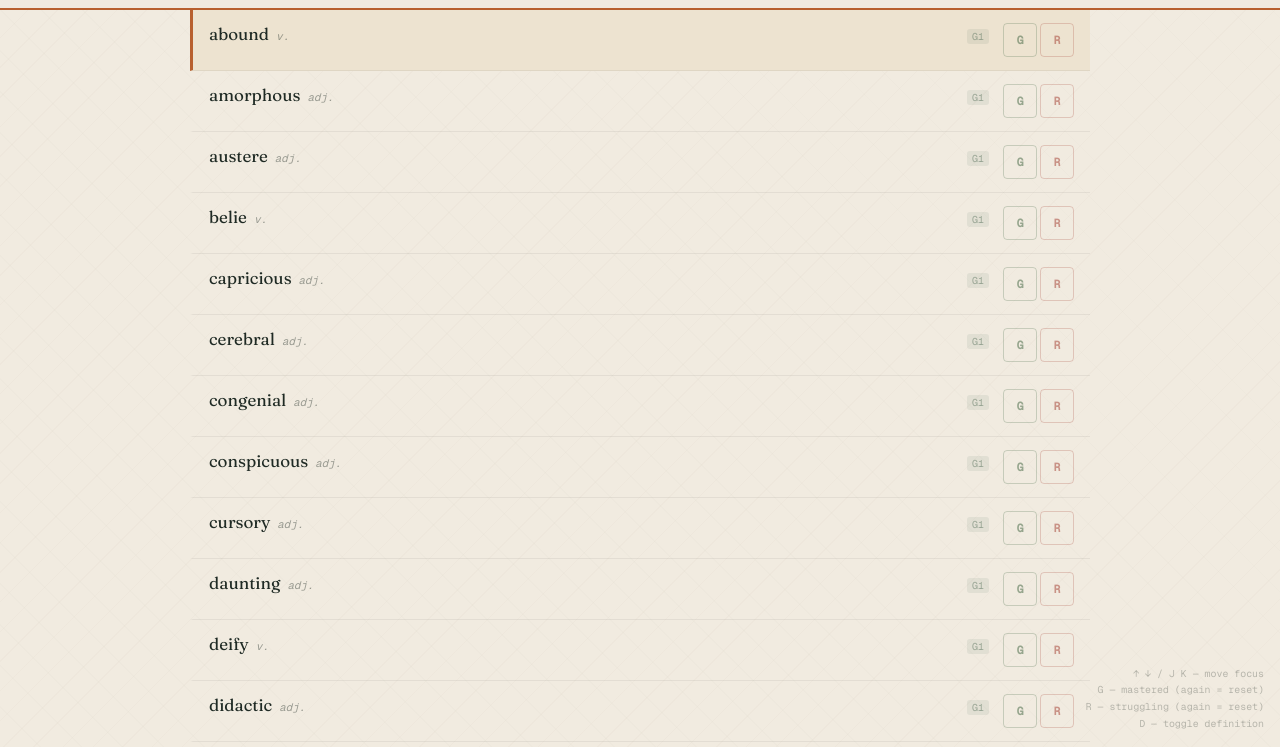
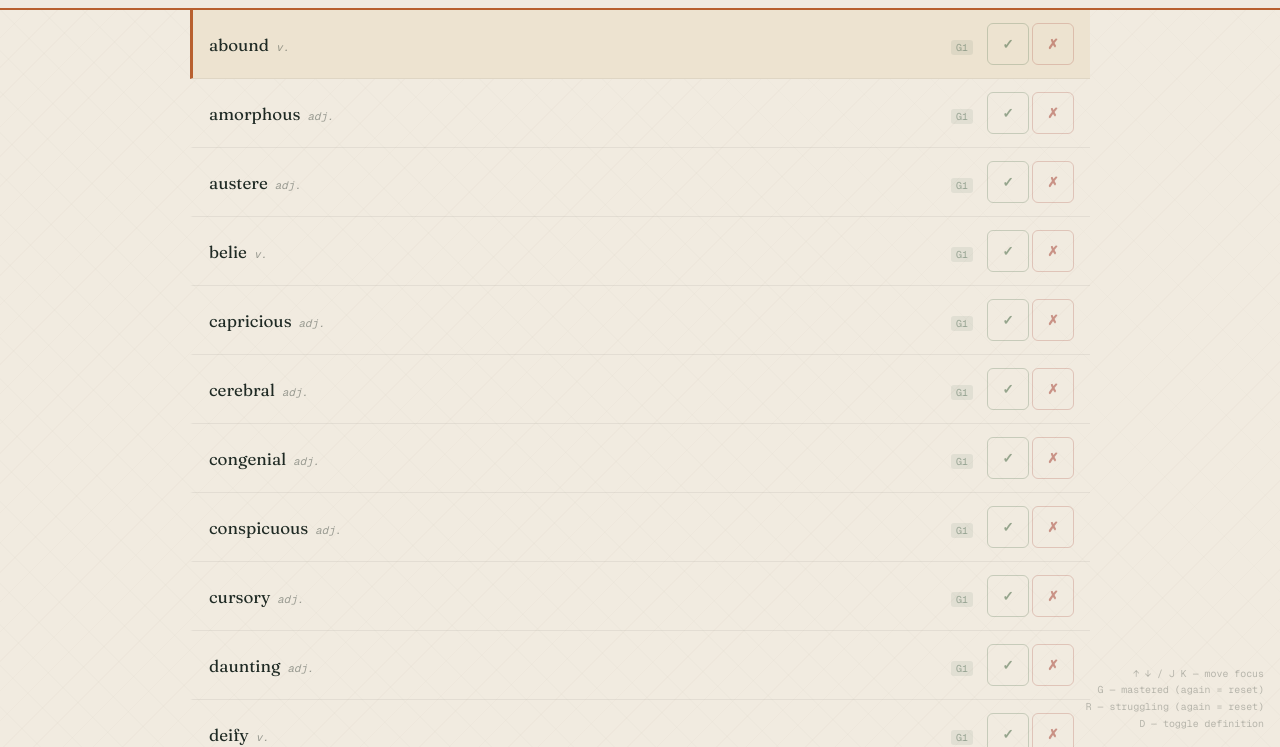
Before and after one commit to roktim3030/vocabmountain, a plain HTML site: page index.html in a window 1280 px wide. Shown: the part 53-800 px from the top of the page. Drawn offline with nearby package versions, Linux system fonts and the light colour scheme.

Commit message:
Center word text, bigger tick/cross buttons

```diff
--- a/index.html
+++ b/index.html
@@ -92,7 +92,7 @@
     .word-list { max-width: 900px; margin: 0 auto; }
 
     .word-row {
-      display: flex; align-items: flex-start; gap: 10px;
+      display: flex; align-items: center; gap: 10px;
       padding: 13px 16px;
       border-bottom: 1px solid rgba(31,42,36,.065);
       border-left: 3px solid transparent;
@@ -155,11 +155,11 @@
     }
 
     .act {
-      width: 34px; height: 34px;
-      border: 1px solid var(--border); border-radius: 4px;
+      width: 42px; height: 42px;
+      border: 1px solid var(--border); border-radius: 6px;
       background: transparent; cursor: pointer;
       font-family: 'Geist Mono', monospace;
-      font-size: .7rem; font-weight: 600;
+      font-size: .85rem; font-weight: 600;
       color: rgba(31,42,36,.38);
       display: flex; align-items: center; justify-content: center;
       transition: background .1s, border-color .1s, color .1s;
@@ -274,7 +274,7 @@
       .btn  { padding: 5px 8px; min-height: 34px; font-size: .75rem; gap: 0; }
 
       /* larger touch targets on rows */
-      .act      { width: 40px; height: 40px; }
+      .act      { width: 46px; height: 46px; font-size: .9rem; }
       .word-row { padding: 13px 10px; }
     }
 
@@ -583,8 +583,8 @@ function render() {
         `</div>` +
       `</div>` +
       `<div class="row-actions">` +
-        `<button class="act g" title="Mastered — tap again to reset (G)" data-a="g" data-wid="${id}">G</button>` +
-        `<button class="act r" title="Struggling — tap again to reset (R)" data-a="r" data-wid="${id}">R</button>` +
+        `<button class="act g" title="Mastered — tap again to reset (G)" data-a="g" data-wid="${id}">✓</button>` +
+        `<button class="act r" title="Struggling — tap again to reset (R)" data-a="r" data-wid="${id}">✗</button>` +
       `</div>`;
 
     // Click row body → focus + toggle definition; click buttons → action
```
Also changed, not shown: vocab-mountain.html (+7 -7 lines).
